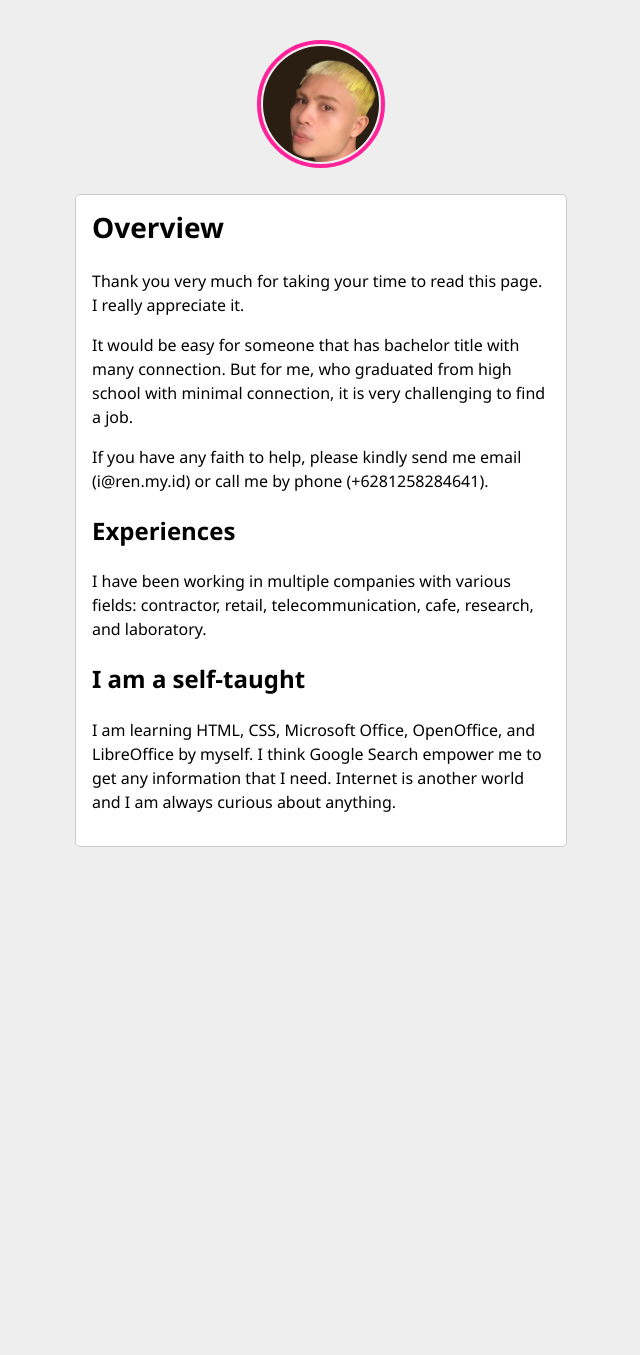
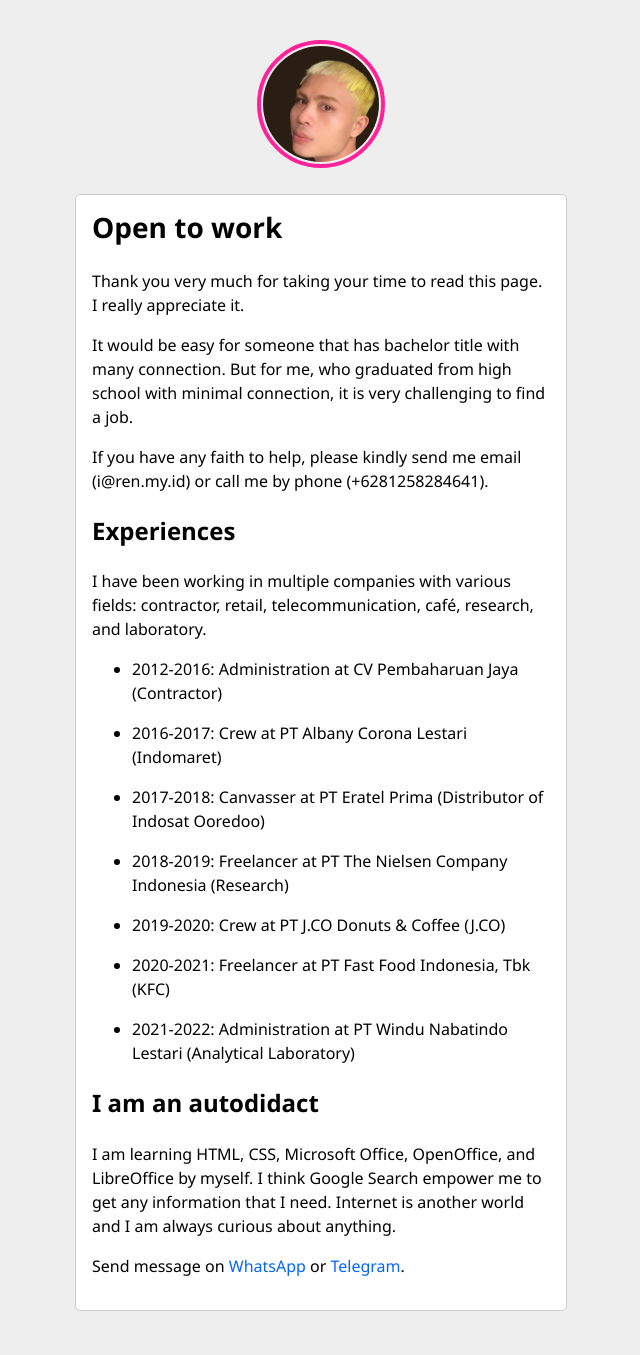
Before and after one commit to ren-id/blog, a Jekyll site: the page built from docs/otw.md, in a window 1280 px wide. Shown: the whole page, without its empty margins (319-959 px from the left). Built offline with Jekyll 4.4.1, drawn with Linux system fonts in a browser that asks for light colours; before the commit the page ends 900 px from its top, so only the background shows below that.

Commit message:
Update otw.md

```diff
--- a/docs/otw.md
+++ b/docs/otw.md
@@ -3,7 +3,8 @@
 title: Open to Work
 description: I am looking for job now. I need your help!
 ---
-# Overview
+# Open to work
+
 Thank you very much for taking your time to read this page. I really appreciate it.
 
 It would be easy for someone that has bachelor title with many connection. But for me, who graduated from high school with minimal connection, it is very challenging to find a job.
@@ -12,8 +13,18 @@
 
 ## Experiences
 
-I have been working in multiple companies with various fields: contractor, retail, telecommunication, cafe, research, and laboratory.
+I have been working in multiple companies with various fields: contractor, retail, telecommunication, café, research, and laboratory.
 
-## I am a self-taught
+- 2012-2016: Administration at CV Pembaharuan Jaya (Contractor)
+- 2016-2017: Crew at PT Albany Corona Lestari (Indomaret)
+- 2017-2018: Canvasser at PT Eratel Prima (Distributor of Indosat Ooredoo)
+- 2018-2019: Freelancer at PT The Nielsen Company Indonesia (Research)
+- 2019-2020: Crew at PT J.CO Donuts & Coffee (J.CO)
+- 2020-2021: Freelancer at PT Fast Food Indonesia, Tbk (KFC)
+- 2021-2022: Administration at PT Windu Nabatindo Lestari (Analytical Laboratory)
+
+## I am an autodidact
 
 I am learning HTML, CSS, Microsoft Office, OpenOffice, and LibreOffice by myself. I think Google Search empower me to get any information that I need. Internet is another world and I am always curious about anything.
+
+Send message on [WhatsApp](https://wa.me/6281258284641) or [Telegram](https://t.me/reno_id).
```
